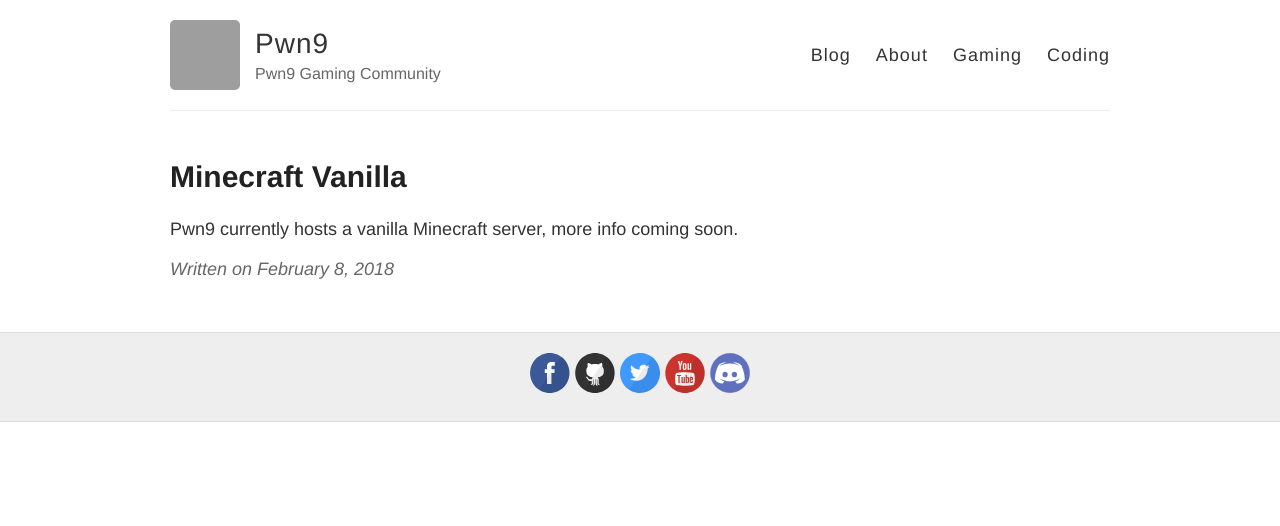
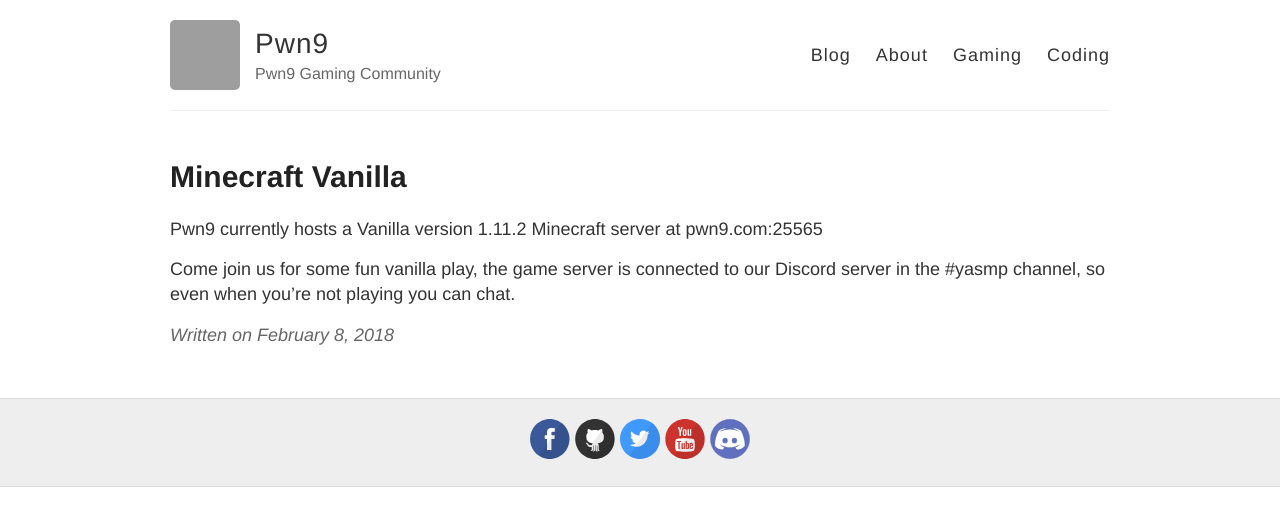
Before and after one commit to Pwn9/blog-pwn9-com.github.io, a Jekyll site: the page built from _posts/2018-02-08-Minecraft-Vanilla.md, in a window 1280 px wide. Shown: the top 526 px of the page. Built offline with Jekyll 4.4.1, drawn with Linux system fonts in a browser that asks for light colours; comment, search, counter and statistics services are not loaded; grey boxes are pictures that could not be loaded.

Commit message:
Update 2018-02-08-Minecraft-Vanilla.md

```diff
--- a/_posts/2018-02-08-Minecraft-Vanilla.md
+++ b/_posts/2018-02-08-Minecraft-Vanilla.md
@@ -2,4 +2,6 @@
 published: true
 layout: post
 ---
-Pwn9 currently hosts a vanilla Minecraft server, more info coming soon.
+Pwn9 currently hosts a Vanilla version 1.11.2 Minecraft server at pwn9.com:25565
+
+Come join us for some fun vanilla play, the game server is connected to our Discord server in the #yasmp  channel, so even when you're not playing you can chat.
```
